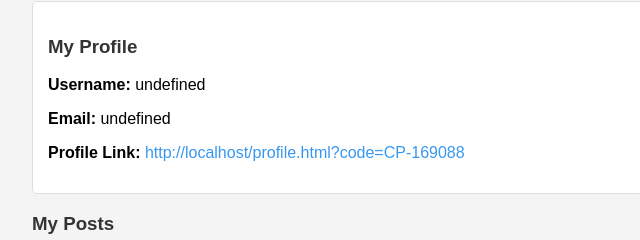
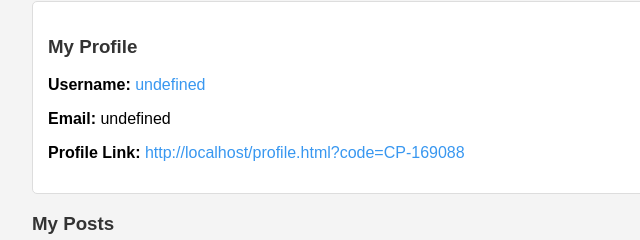
Before and after one commit to Oshinpou/cryptopin, a plain HTML site: page dashboard.html in a window 1280 px wide. Shown: the part 164-404 px from the top of the page, 96-736 px from the left. Drawn offline with Linux system fonts and the light colour scheme; sample sign-in values are in the browser's storage.

Commit message:
Update dashboard.html

```diff
--- a/dashboard.html
+++ b/dashboard.html
@@ -53,6 +53,7 @@
         .profile-link {
             color: #3897f0;
             text-decoration: none;
+            cursor: pointer;
         }
         .profile-link:hover {
             text-decoration: underline;
@@ -102,7 +103,7 @@
             document.getElementById('myProfileContainer').innerHTML = `
                 <div class="user-profile">
                     <h3>My Profile</h3>
-                    <p><strong>Username:</strong> ${loggedInUser.username}</p>
+                    <p><strong>Username:</strong> <a class="profile-link" href="profile.html?code=${myProfileCode}" target="_blank">${loggedInUser.username}</a></p>
                     <p><strong>Email:</strong> ${loggedInUser.email}</p>
                     <p><strong>Profile Link:</strong> <a class="profile-link" href="${profileLink}" target="_blank">${profileLink}</a></p>
                 </div>
```
